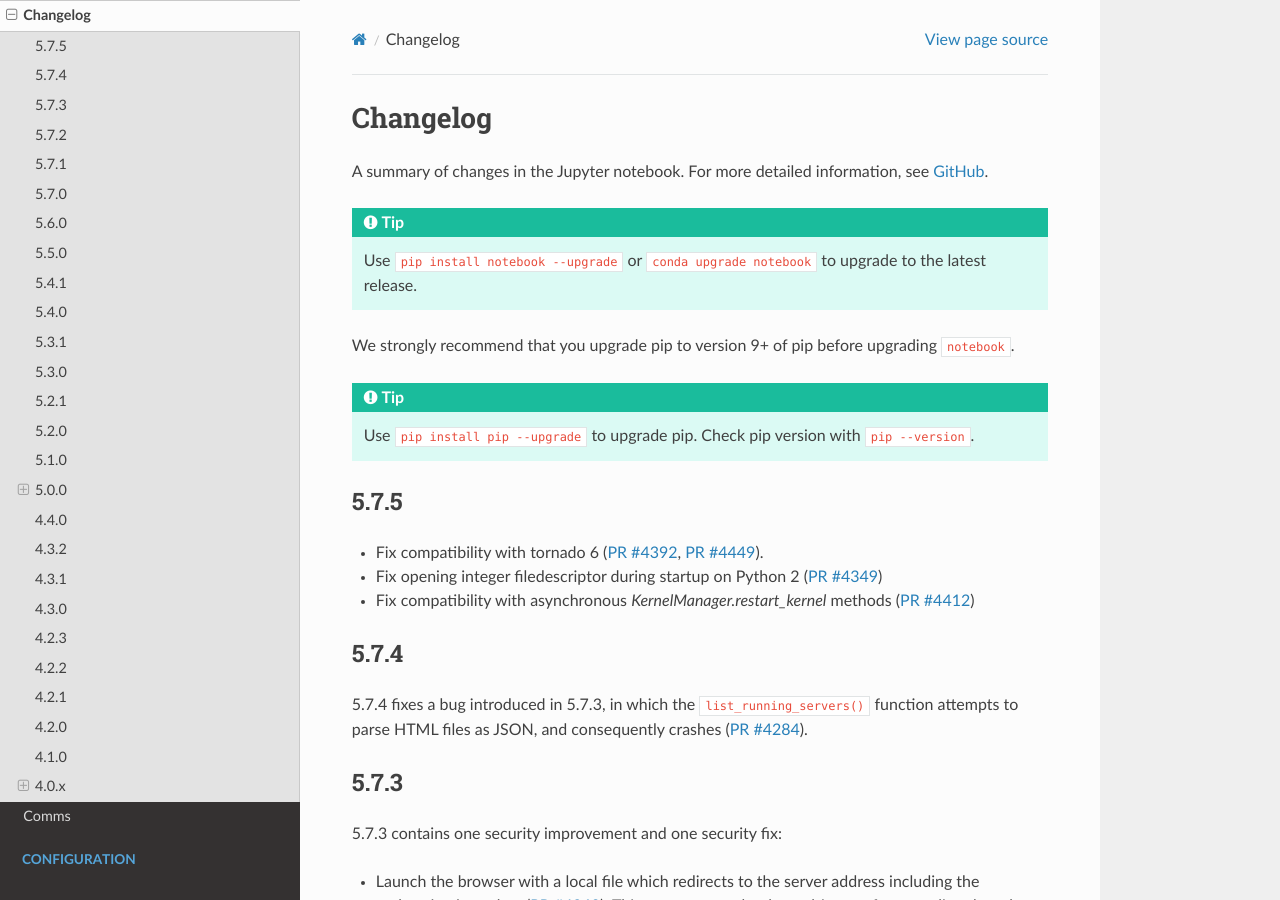
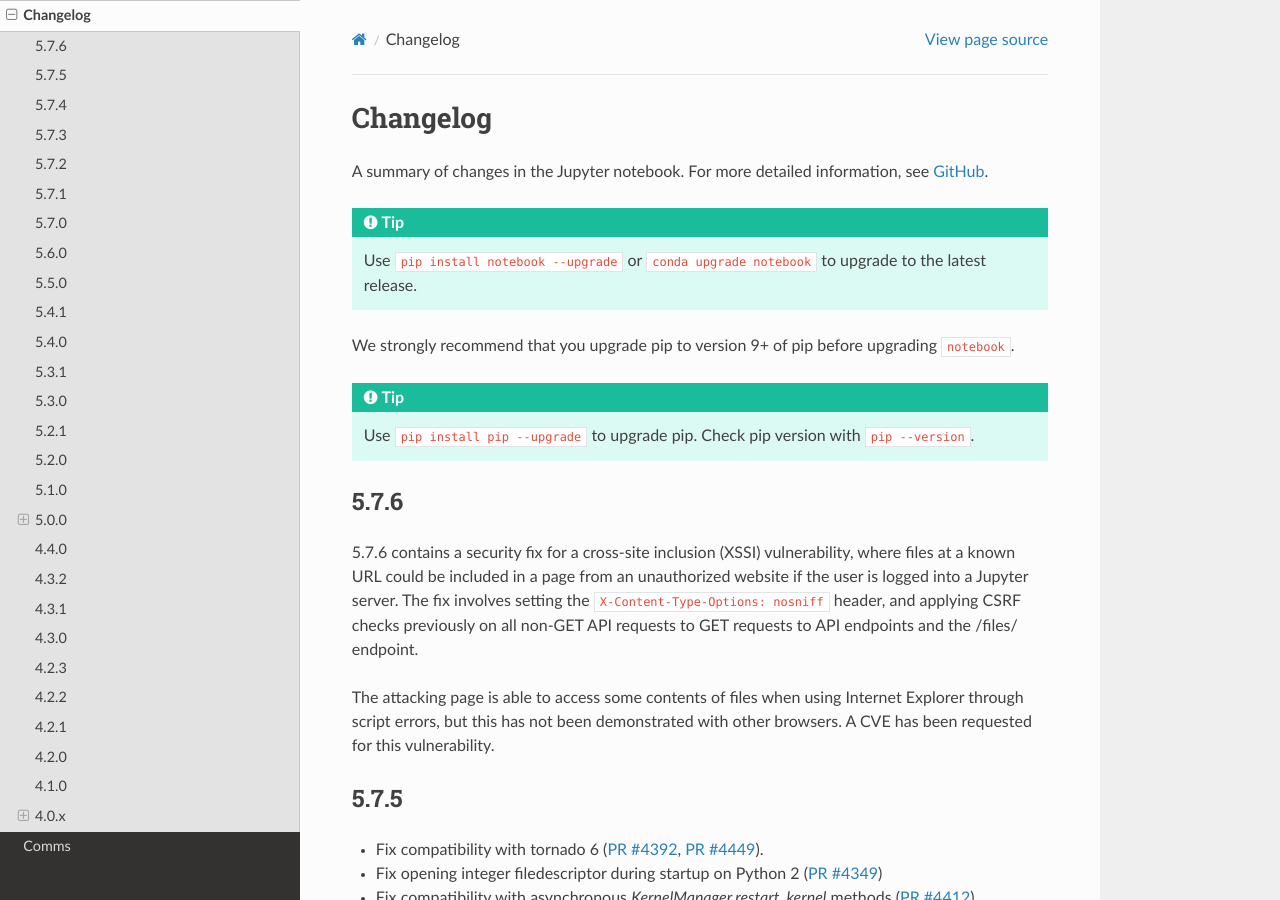
Before and after one commit to jupyter/nbclassic, a Sphinx documentation site: the page built from docs/source/changelog.rst, in a window 1280 px wide and 900 px high. Built offline with Sphinx 7.4.7 and the Read the Docs theme 2.0.0, drawn with Linux system fonts in a browser that asks for light colours; pages that are not in the unit, such as notebooks, are missing from menus; the version number could not be read and is left out.

Commit message:
changelog for 5.7.6

```diff
--- a/docs/source/changelog.rst
+++ b/docs/source/changelog.rst
@@ -20,6 +20,21 @@
 
     Use ``pip install pip --upgrade`` to upgrade pip. Check pip version with
     ``pip --version``.
+
+.. _release-5.7.6:
+
+5.7.6
+-----
+
+5.7.6 contains a security fix for a cross-site inclusion (XSSI) vulnerability,
+where files at a known URL could be included in a page from an unauthorized website if the user is logged into a Jupyter server.
+The fix involves setting the ``X-Content-Type-Options: nosniff``
+header, and applying CSRF checks previously on all non-GET
+API requests to GET requests to API endpoints and the /files/ endpoint.
+
+The attacking page is able to access some contents of files when using Internet Explorer through script errors,
+but this has not been demonstrated with other browsers.
+A CVE has been requested for this vulnerability.
 
 .. _release-5.7.5:
 
```
